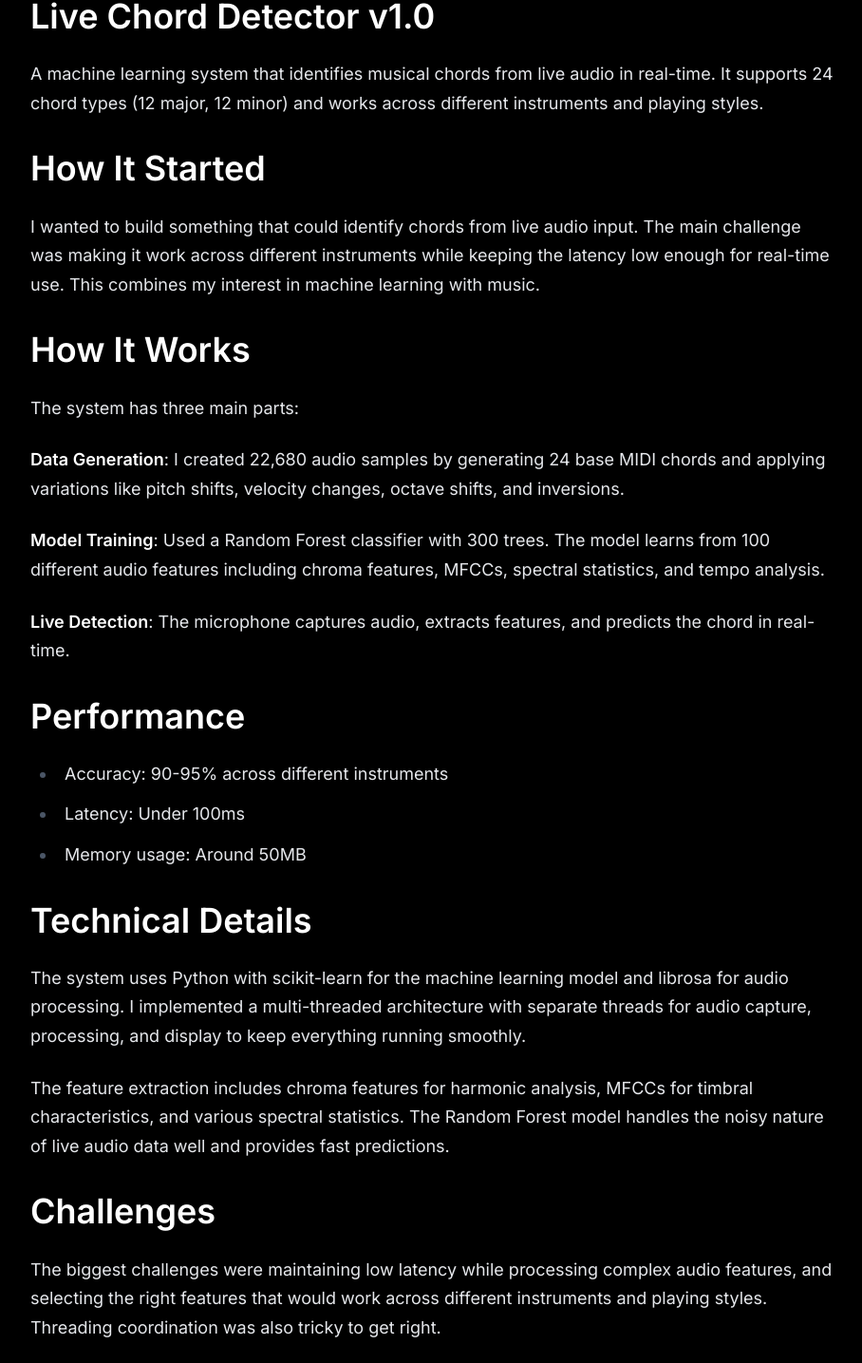
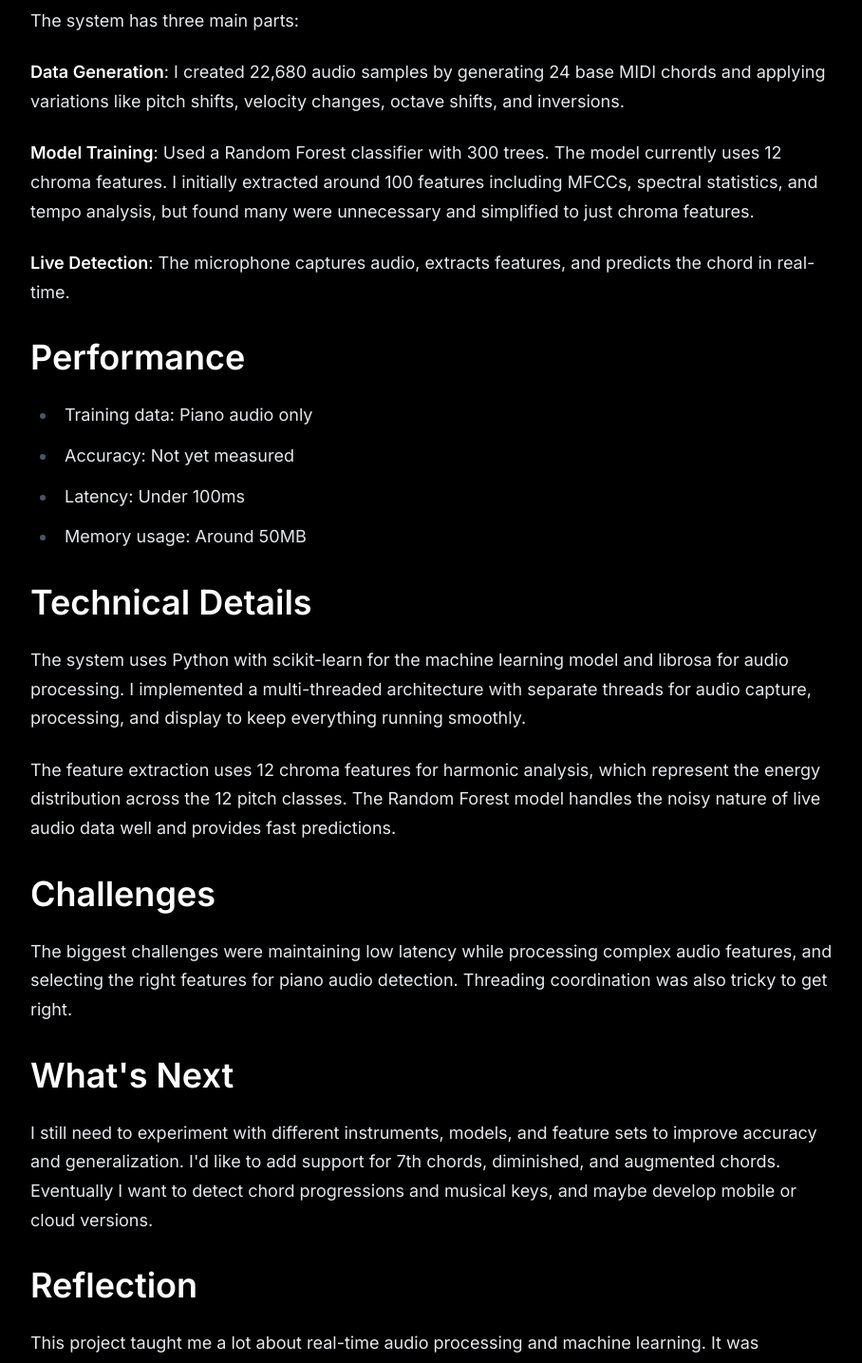
Before and after one commit to hansonq888/personal-website, a React (Vite) app: page /projects/live-chord-detector in a window 1280 px wide. Shown: the part 1328-2763 px from the top of the page at 95% size, without its empty margins (184-1092 px from the left). Built offline with nearby package versions, Linux system fonts and the light colour scheme; a web font is replaced by a local one.

Commit message:
updated the chord detector project

```diff
--- a/public/journals/live-chord-detector.md
+++ b/public/journals/live-chord-detector.md
@@ -1,34 +1,35 @@
 # Live Chord Detector v1.0
 
-A machine learning system that identifies musical chords from live audio in real-time. It supports 24 chord types (12 major, 12 minor) and works across different instruments and playing styles.
+A machine learning system that identifies musical chords from live audio in real-time. It supports 24 chord types (12 major, 12 minor) and is currently trained on piano audio only.
 
 # How It Started
-I wanted to build something that could identify chords from live audio input. The main challenge was making it work across different instruments while keeping the latency low enough for real-time use. This combines my interest in machine learning with music.
+I wanted to build something that could identify chords from live audio input. The main challenge was training a model on piano audio while keeping the latency low enough for real-time use. This combines my interest in machine learning with music.
 
 # How It Works
 The system has three main parts:
 
 **Data Generation**: I created 22,680 audio samples by generating 24 base MIDI chords and applying variations like pitch shifts, velocity changes, octave shifts, and inversions.
 
-**Model Training**: Used a Random Forest classifier with 300 trees. The model learns from 100 different audio features including chroma features, MFCCs, spectral statistics, and tempo analysis.
+**Model Training**: Used a Random Forest classifier with 300 trees. The model currently uses 12 chroma features. I initially extracted around 100 features including MFCCs, spectral statistics, and tempo analysis, but found many were unnecessary and simplified to just chroma features.
 
 **Live Detection**: The microphone captures audio, extracts features, and predicts the chord in real-time.
 
 # Performance
-- Accuracy: 90-95% across different instruments
+- Training data: Piano audio only
+- Accuracy: Not yet measured
 - Latency: Under 100ms
 - Memory usage: Around 50MB
 
 # Technical Details
 The system uses Python with scikit-learn for the machine learning model and librosa for audio processing. I implemented a multi-threaded architecture with separate threads for audio capture, processing, and display to keep everything running smoothly.
 
-The feature extraction includes chroma features for harmonic analysis, MFCCs for timbral characteristics, and various spectral statistics. The Random Forest model handles the noisy nature of live audio data well and provides fast predictions.
+The feature extraction uses 12 chroma features for harmonic analysis, which represent the energy distribution across the 12 pitch classes. The Random Forest model handles the noisy nature of live audio data well and provides fast predictions.
 
 # Challenges
-The biggest challenges were maintaining low latency while processing complex audio features, and selecting the right features that would work across different instruments and playing styles. Threading coordination was also tricky to get right.
+The biggest challenges were maintaining low latency while processing complex audio features, and selecting the right features for piano audio detection. Threading coordination was also tricky to get right.
 
 # What's Next
-I'd like to add support for 7th chords, diminished, and augmented chords. Eventually I want to detect chord progressions and musical keys, and maybe develop mobile or cloud versions.
+I still need to experiment with different instruments, models, and feature sets to improve accuracy and generalization. I'd like to add support for 7th chords, diminished, and augmented chords. Eventually I want to detect chord progressions and musical keys, and maybe develop mobile or cloud versions.
 
 # Reflection
 This project taught me a lot about real-time audio processing and machine learning. It was satisfying to build something that actually works with live music and could be useful for musicians or music applications.
--- a/src/pages/ProjectDetail.jsx
+++ b/src/pages/ProjectDetail.jsx
@@ -60,7 +60,8 @@ export default function ProjectDetail() {
               </div>
               <p className="text-white/70 mt-3 inter-unique">Click to watch demo video</p>
 
-              {/* Priority Email Screenshot */}
+              {/* Priority Email Screenshot - only for priority email labeler */}
+              {project.id === "priority-email-labeler" && (
                 <div className="mt-6">
                   <img
                     src="/priorityEmailSS.png"
@@ -68,6 +69,7 @@ export default function ProjectDetail() {
                     className="max-w-full h-auto max-h-96 object-contain rounded-lg shadow-lg border-2 border-white"
                   />
                 </div>
+              )}
             </div>
           ) : (
             <div className="mb-8">
```
Lines whose indentation alone changed are shown as unchanged.
